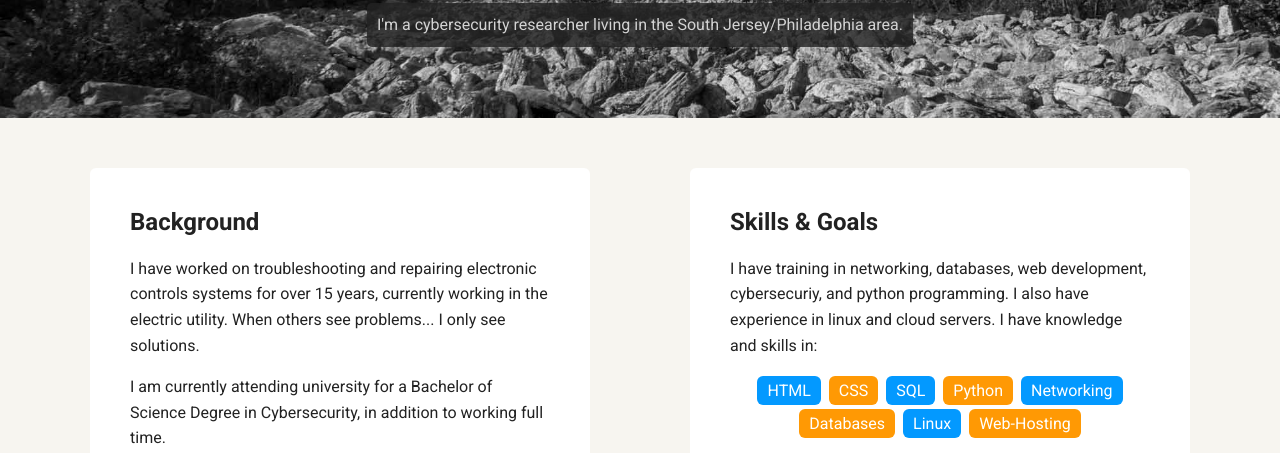
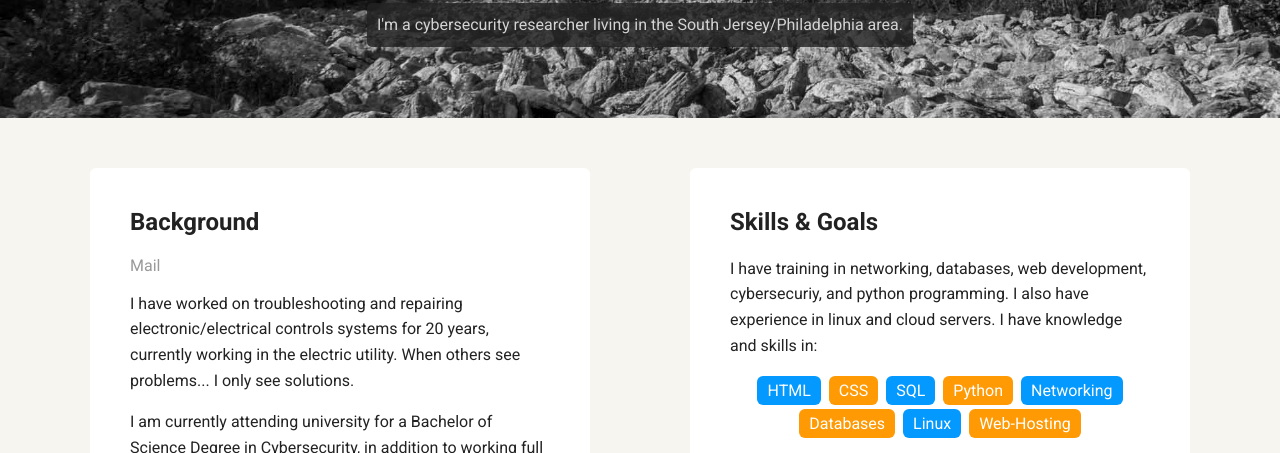
Before and after one commit to justin-clay/justinclay.dev, a plain HTML site: page index.html in a window 1280 px wide. Shown: the part 352-805 px from the top of the page. Drawn offline with Linux system fonts and the light colour scheme; a web font is replaced by a local one.

Commit message:
changed index.html 15 to 20 years

```diff
--- a/index.html
+++ b/index.html
@@ -26,7 +26,8 @@
     <main class="flex">
       <article class="card">
         <h2>Background</h2>
-        <p>I have worked on troubleshooting and repairing electronic controls systems for over 15 years, currently working in the electric utility. When
+	<a href="https://mail.google.com/a/justinclay.dev">Mail</a>
+        <p>I have worked on troubleshooting and repairing electronic/electrical controls systems for 20 years, currently working in the electric utility. When
           others see problems... I only see solutions.</p><p> I am currently attending university for a Bachelor of Science Degree in Cybersecurity,
             in addition to working full time.</p>
         <p>I have a craving for knowledge, and trying to figure out how everything works. I am not satisfied unless I am continuously learning a new skill,
```
